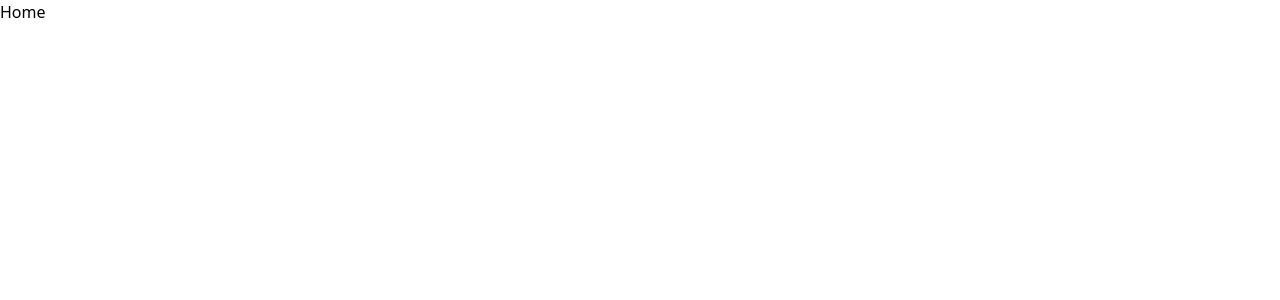
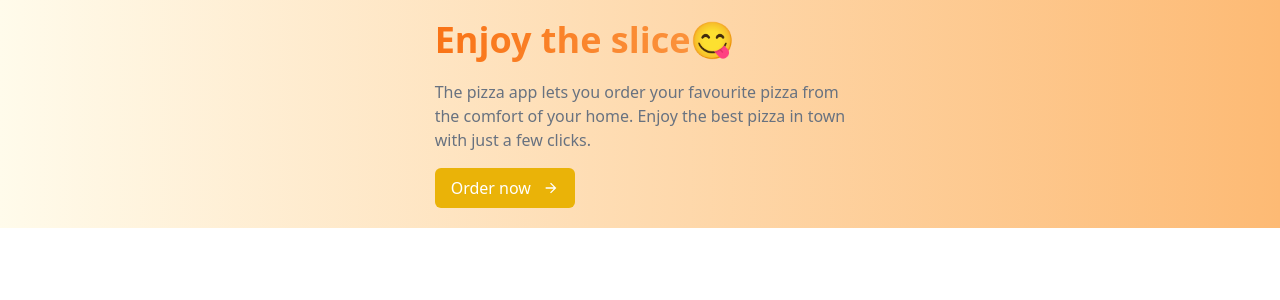
Before and after one commit to NavneetSingh25/PizzafrontEnd, a React (Vite) app: page / in a window 1280 px wide. Shown: the top 300 px of the page. Built offline with nearby package versions, Linux system fonts and the light colour scheme.

Commit message:
added order now button

```diff
--- a/src/App.jsx
+++ b/src/App.jsx
@@ -1,9 +1,10 @@
+import Home from "./pages/Home"
 
 
 function App() {
 return (
     <>
-       <h1>Home</h1>
+        <Home/>
     </>
 )
 }
--- /dev/null
+++ b/src/Components/Icons/IconArrowRightShort.jsx
@@ -0,0 +1,16 @@
+export function IconArrowrightShort(props) {
+  return (
+    <svg
+      xmlns="http://www.w3.org/2000/svg"
+      viewBox="0 0 24 24"
+      width="1em"
+      height="1em"
+      {...props}
+    >
+      <path
+        fill="currentColor"
+        d="m12 4l-1.41 1.41L16.17 11H4v2h12.17l-5.58 5.59L12 20l8-8z"
+      ></path>
+    </svg>
+  )
+}
--- /dev/null
+++ b/src/pages/Home.jsx
@@ -0,0 +1,34 @@
+import { IconArrowrightShort } from "../Components/Icons/IconArrowRightShort";
+
+function Home(){
+    return(
+        <div>
+            {/*hero section*/}
+            <section
+                className="flex flex-col-reverse items-center justify-center py-5 md:flex-row md:gap-7 bg-gradient-to-r from-amber-50 to-orange-300 ">
+                    <div className="w-4/6 ml-4 text-center md:w-2/6 md:text-left">
+                        <div className="flex justify-center text-4xl md:justify-normal">
+                            <h1 className="pb-5 font-bold text-transparent bg-gradient-to-r from-orange-500 to-orange-400 bg-clip-text">Enjoy the slice {' '}</h1>
+                            <h1>😋</h1>
+                        </div>
+
+                        <p className="pb-4 text-[#687280]">
+                        The pizza app lets you order your favourite pizza from the comfort of your home.
+                        Enjoy the best pizza in town with just a few clicks.
+                        </p>
+                        <button className=" flex items-center px-4 py-2 text-white bg-yellow-500 rounded-md hover:bg-yellow-600 group ">
+                            Order now
+                            <span className="inline-block ml-3 transition-transform ease-in-out group-hover:translate-x-2">
+                                <IconArrowrightShort/>
+                            </span>
+                        </button>
+
+                    </div>
+
+            </section>
+
+        </div>
+    );
+}
+
+export default Home;
```
